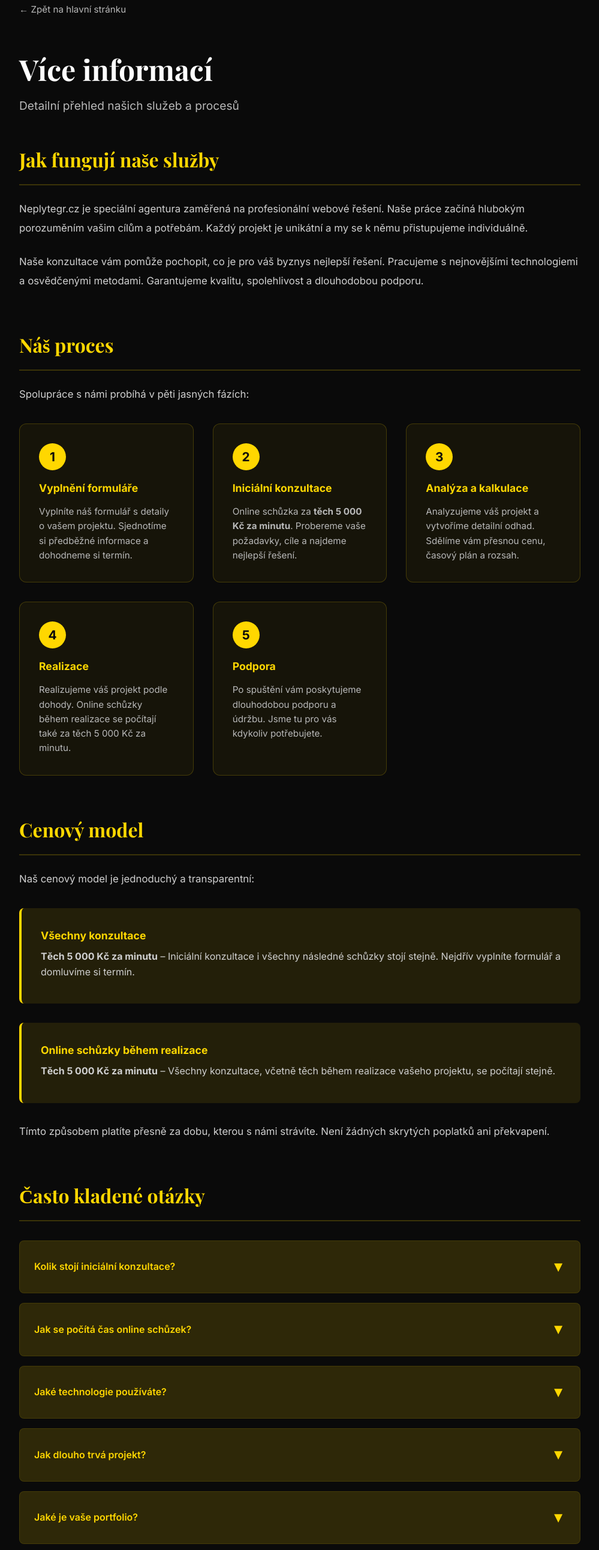
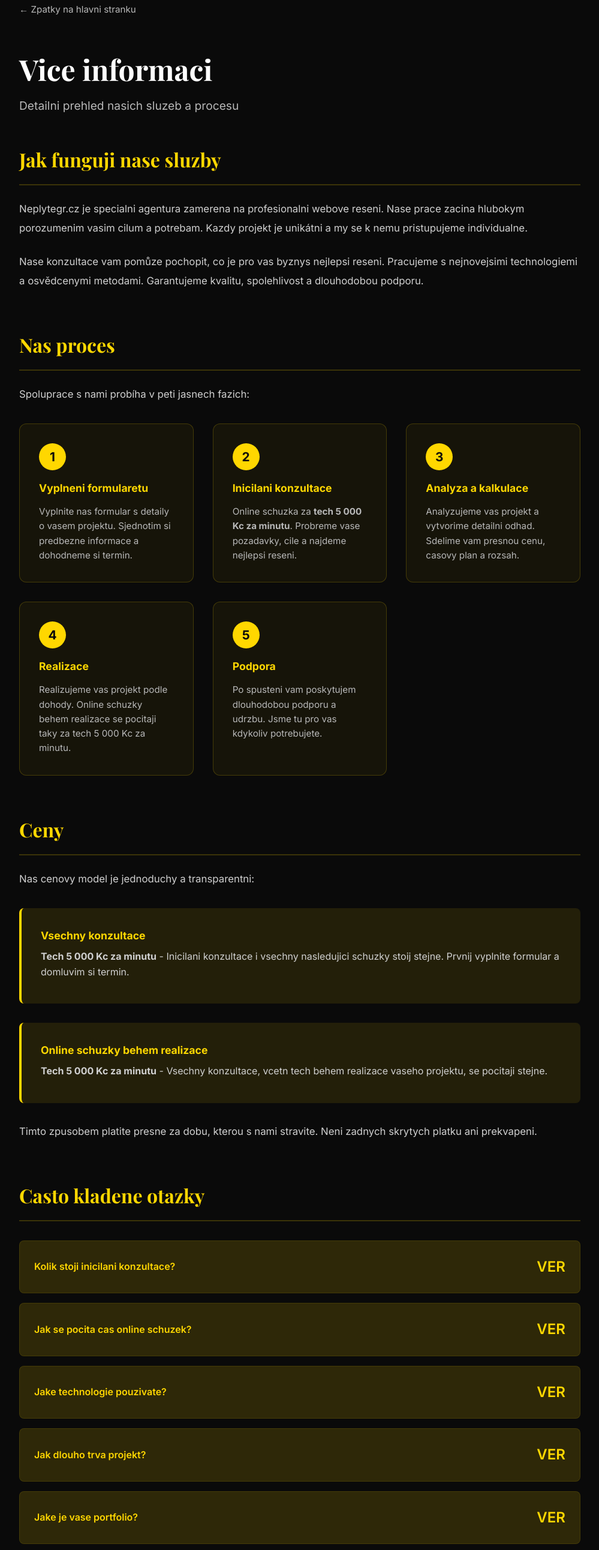
Before and after one commit to brakotaja/Web-NeplyTegr, a plain HTML site: page info.html in a window 1280 px wide. Shown: the part 156-2740 px from the top of the page at 60% size, without its empty margins (140-1139 px from the left). Drawn offline with nearby package versions, Linux system fonts and the light colour scheme.

Commit message:
Update info.html

```diff
--- a/info.html
+++ b/info.html
@@ -3,7 +3,7 @@
 <head>
     <meta charset="UTF-8">
     <meta name="viewport" content="width=device-width, initial-scale=1.0">
-    <title>Více informací - Neplytegr.cz</title>
+    <title>Vice informaci - Neplytegr.cz</title>
     <link href="https://fonts.googleapis.com/css2?family=Inter:wght@300;400;500;600;700&family=Playfair+Display:wght@700&display=swap" rel="stylesheet">
     <style>
         * {
@@ -316,7 +316,7 @@
         <div class="header-content">
             <a href="https://neplytegr.cz" class="logo">NEPLYTEGR</a>
             <nav>
-                <a href="https://neplytegr.cz#features">Služby</a>
+                <a href="https://neplytegr.cz#features">Sluzby</a>
                 <a href="https://neplytegr.cz#pricing">Ceny</a>
                 <a href="https://neplytegr.cz#contact">Kontakt</a>
             </nav>
@@ -325,164 +325,164 @@
 
     <div class="content-wrapper">
         <div style="margin-bottom: 3rem;">
-            <a href="https://neplytegr.cz" class="back-button">← Zpět na hlavní stránku</a>
+            <a href="https://neplytegr.cz" class="back-button">← Zpatky na hlavni stranku</a>
         </div>
 
-        <h1 class="page-title">Více informací</h1>
-        <p class="page-subtitle">Detailní přehled našich služeb a procesů</p>
+        <h1 class="page-title">Vice informaci</h1>
+        <p class="page-subtitle">Detailni prehled nasich sluzeb a procesu</p>
 
         <div class="section">
-            <h2 class="section-heading">Jak fungují naše služby</h2>
-            <p class="section-text">Neplytegr.cz je speciální agentura zaměřená na profesionální webové řešení. Naše práce začíná hlubokým porozuměním vašim cílům a potřebám. Každý projekt je unikátní a my se k němu přistupujeme individuálně.</p>
-            <p class="section-text">Naše konzultace vám pomůže pochopit, co je pro váš byznys nejlepší řešení. Pracujeme s nejnovějšími technologiemi a osvědčenými metodami. Garantujeme kvalitu, spolehlivost a dlouhodobou podporu.</p>
+            <h2 class="section-heading">Jak funguji nase sluzby</h2>
+            <p class="section-text">Neplytegr.cz je specialni agentura zamerena na profesionalni webove reseni. Nase prace zacina hlubokym porozumenim vasim cilum a potrebam. Kazdy projekt je unikátni a my se k nemu pristupujeme individualne.</p>
+            <p class="section-text">Nase konzultace vam pomůze pochopit, co je pro vas byznys nejlepsi reseni. Pracujeme s nejnovejsimi technologiemi a osvědcenymi metodami. Garantujeme kvalitu, spolehlivost a dlouhodobou podporu.</p>
         </div>
 
         <div class="section">
-            <h2 class="section-heading">Náš proces</h2>
-            <p class="section-text">Spolupráce s námi probíhá v pěti jasných fázích:</p>
+            <h2 class="section-heading">Nas proces</h2>
+            <p class="section-text">Spoluprace s nami probíha v peti jasnech fazich:</p>
 
             <div class="process-steps">
                 <div class="step">
                     <div class="step-number">1</div>
-                    <h3>Vyplnění formuláře</h3>
-                    <p>Vyplníte náš formulář s detaily o vašem projektu. Sjednotíme si předběžné informace a dohodneme si termín.</p>
+                    <h3>Vyplneni formularetu</h3>
+                    <p>Vyplnite nas formular s detaily o vasem projektu. Sjednotim si predbezne informace a dohodneme si termin.</p>
                 </div>
 
                 <div class="step">
                     <div class="step-number">2</div>
-                    <h3>Iniciální konzultace</h3>
-                    <p>Online schůzka za <strong>těch 5 000 Kč za minutu</strong>. Probereme vaše požadavky, cíle a najdeme nejlepší řešení.</p>
+                    <h3>Inicilani konzultace</h3>
+                    <p>Online schuzka za <strong>tech 5 000 Kc za minutu</strong>. Probreme vase pozadavky, cile a najdeme nejlepsi reseni.</p>
                 </div>
 
                 <div class="step">
                     <div class="step-number">3</div>
-                    <h3>Analýza a kalkulace</h3>
-                    <p>Analyzujeme váš projekt a vytvoříme detailní odhad. Sdělíme vám přesnou cenu, časový plán a rozsah.</p>
+                    <h3>Analyza a kalkulace</h3>
+                    <p>Analyzujeme vas projekt a vytvorime detailni odhad. Sdelime vam presnou cenu, casovy plan a rozsah.</p>
                 </div>
 
                 <div class="step">
                     <div class="step-number">4</div>
                     <h3>Realizace</h3>
-                    <p>Realizujeme váš projekt podle dohody. Online schůzky během realizace se počítají také za těch 5 000 Kč za minutu.</p>
+                    <p>Realizujeme vas projekt podle dohody. Online schuzky behem realizace se pocitaji taky za tech 5 000 Kc za minutu.</p>
                 </div>
 
                 <div class="step">
                     <div class="step-number">5</div>
                     <h3>Podpora</h3>
-                    <p>Po spuštění vám poskytujeme dlouhodobou podporu a údržbu. Jsme tu pro vás kdykoliv potřebujete.</p>
+                    <p>Po spusteni vam poskytujem dlouhodobou podporu a udrzbu. Jsme tu pro vas kdykoliv potrebujete.</p>
                 </div>
             </div>
         </div>
 
         <div class="section">
-            <h2 class="section-heading">Cenový model</h2>
-            <p class="section-text">Naš cenový model je jednoduchý a transparentní:</p>
+            <h2 class="section-heading">Ceny</h2>
+            <p class="section-text">Nas cenovy model je jednoduchy a transparentni:</p>
 
             <div class="highlight-box">
-                <h4>Všechny konzultace</h4>
-                <p><strong>Těch 5 000 Kč za minutu</strong> – Iniciální konzultace i všechny následné schůzky stojí stejně. Nejdřív vyplníte formulář a domluvíme si termín.</p>
+                <h4>Vsechny konzultace</h4>
+                <p><strong>Tech 5 000 Kc za minutu</strong> - Inicilani konzultace i vsechny nasledujici schuzky stoij stejne. Prvnij vyplnite formular a domluvim si termin.</p>
             </div>
 
             <div class="highlight-box">
-                <h4>Online schůzky během realizace</h4>
-                <p><strong>Těch 5 000 Kč za minutu</strong> – Všechny konzultace, včetně těch během realizace vašeho projektu, se počítají stejně.</p>
+                <h4>Online schuzky behem realizace</h4>
+                <p><strong>Tech 5 000 Kc za minutu</strong> - Vsechny konzultace, vcetn tech behem realizace vaseho projektu, se pocitaji stejne.</p>
             </div>
 
-            <p class="section-text">Tímto způsobem platíte přesně za dobu, kterou s námi strávíte. Není žádných skrytých poplatků ani překvapení.</p>
+            <p class="section-text">Timto zpusobem platite presne za dobu, kterou s nami stravite. Neni zadnych skrytych platku ani prekvapeni.</p>
         </div>
 
         <div class="section">
-            <h2 class="section-heading">Často kladené otázky</h2>
+            <h2 class="section-heading">Casto kladene otazky</h2>
 
             <div class="faq">
                 <div class="faq-item">
                     <div class="faq-question" onclick="toggleFAQ(this)">
-                        <span>Kolik stojí iniciální konzultace?</span>
-                        <span class="faq-toggle">▼</span>
+                        <span>Kolik stoji inicilani konzultace?</span>
+                        <span class="faq-toggle">VER</span>
                     </div>
                     <div class="faq-answer">
-                        <p>Iniciální konzultace stojí <strong>těch 5 000 Kč za minutu</strong>, stejně jako všechny ostatní konzultace. Nejdřív vyplníte formulář, kde si domluvíme detaily a termín schůzky.</p>
+                        <p>Inicilani konzultace stoji <strong>tech 5 000 Kc za minutu</strong>, stejne jako vsechny ostatni konzultace. Prvnij vyplnite formular, kde si domluvim detaily a termin schuzky.</p>
                     </div>
                 </div>
 
                 <div class="faq-item">
                     <div class="faq-question" onclick="toggleFAQ(this)">
-                        <span>Jak se počítá čas online schůzek?</span>
-                        <span class="faq-toggle">▼</span>
+                        <span>Jak se pocita cas online schuzek?</span>
+                        <span class="faq-toggle">VER</span>
                     </div>
                     <div class="faq-answer">
-                        <p>Čas se počítá od začátku schůzky do konce. Fakturujeme těch 5 000 Kč za každou začatou minutu. Např. 5minut schůzka = 25 000 Kč, 7minut schůzka = 35 000 Kč.</p>
+                        <p>Cas se pocita od zacatku schuzky do konce. Fakturujeme tech 5 000 Kc za kazdou zacinatou minutu. Např. 5minut schuzka = 25 000 Kc, 7minut schuzka = 35 000 Kc.</p>
                     </div>
                 </div>
 
                 <div class="faq-item">
                     <div class="faq-question" onclick="toggleFAQ(this)">
-                        <span>Jaké technologie používáte?</span>
-                        <span class="faq-toggle">▼</span>
+                        <span>Jake technologie pouzivate?</span>
+                        <span class="faq-toggle">VER</span>
                     </div>
                     <div class="faq-answer">
-                        <p>Používáme nejnovější technologie na trhu. React, Vue.js, Node.js, Python, AWS, Google Cloud, a další. Vždy volíme technologii, která nejlépe vyhovuje vašemu projektu.</p>
+                        <p>Pouzivame nejnovejsi technologie na trhu. React, Vue.js, Node.js, Python, AWS, Google Cloud, a dalsi. Vzdy volime technologii, ktera nejlepe vyhovuje vasemu projektu.</p>
                     </div>
                 </div>
 
                 <div class="faq-item">
                     <div class="faq-question" onclick="toggleFAQ(this)">
-                        <span>Jak dlouho trvá projekt?</span>
-                        <span class="faq-toggle">▼</span>
+                        <span>Jak dlouho trva projekt?</span>
+                        <span class="faq-toggle">VER</span>
                     </div>
                     <div class="faq-answer">
-                        <p>Doba trvání projektu se liší v závislosti na rozsahu a složitosti. Jednoduché webové stránky mohou být hotové za týdny, komplexní aplikace mohou trvat měsíce. Přesný odhad dostanete po iniciální konzultaci.</p>
+                        <p>Doba trvani projektu se lisi v zavislosti na rozsahu a slozitosti. Jednoduche webove stranky mohou byt hotove za tydny, komplexni aplikace mohou trv mesice. Presny odhad dostanete po inicilani konzultaci.</p>
                     </div>
                 </div>
 
                 <div class="faq-item">
                     <div class="faq-question" onclick="toggleFAQ(this)">
-                        <span>Jaké je vaše portfolio?</span>
-                        <span class="faq-toggle">▼</span>
+                        <span>Jake je vase portfolio?</span>
+                        <span class="faq-toggle">VER</span>
                     </div>
                     <div class="faq-answer">
-                        <p>Pracujeme s klienty z různých oborů – e-commerce, SaaS, marketing, finance, zdravotnictví a dalších. Portfolio se vám rád ukáže během iniciální konzultace. Máme zkušenosti s projekty od malých startupů až po velké korporace.</p>
+                        <p>Pracujeme s klienty z ruznych oboru - e-commerce, SaaS, marketing, finance, zdravotnictvi a dalsi. Portfolio se vam rad ukazuje behem inicilani konzultace. Mame zkusnosti s projekty od malych startupu az po velike korporace.</p>
                     </div>
                 </div>
             </div>
         </div>
 
         <div class="section">
-            <h2 class="section-heading">Proč si vybrat Neplytegr.cz</h2>
+            <h2 class="section-heading">Proc si vybrat Neplytegr.cz</h2>
 
             <div class="highlight-box">
-                <h4>🎯 Specialisté na webová řešení</h4>
-                <p>Jsme zaměření čistě na webový vývoj a design. To znamená, že jsme v tom extrémně dobří.</p>
+                <h4>🎯 Specialiste na webova reseni</h4>
+                <p>Jsme zamereni ciste na webovy vyvoj a design. To znamena, ze jsme v tom extremne dobri.</p>
             </div>
 
             <div class="highlight-box">
-                <h4>💰 Transparentní ceny</h4>
-                <p>Žádné skryté poplatky, žádná překvapení. Víte přesně, za co platíte.</p>
+                <h4>💰 Transparentni ceny</h4>
+                <p>Zadne skryte poplatky, zadna prekvapeni. Vite presne, za co platite.</p>
             </div>
 
             <div class="highlight-box">
-                <h4>📈 Orientace na výsledky</h4>
-                <p>Nás zajímá váš úspěch. Pracujeme tak, aby váš web generoval hodnotu pro váš byznys.</p>
+                <h4>📈 Orientace na vysledky</h4>
+                <p>Nas zajima vas uspech. Pracujeme tak, aby vas web generoval hodnotu pro vas byznys.</p>
             </div>
 
             <div class="highlight-box">
-                <h4>🤝 Dlouhodobá podpora</h4>
-                <p>Vztah s klienty nás zajímá více než jednorázový projekt. Jsme tu pro vás na dlouhou dobu.</p>
+                <h4>🤝 Dlouhodoba podpora</h4>
+                <p>Vztah s klienty nas zajima vice nez jednorazovy projekt. Jsme tu pro vas na dlouhou dobu.</p>
             </div>
         </div>
 
         <div class="cta-section">
-            <h3>Jste připraveni začít?</h3>
-            <p>Objednejte si konzultaci a povidum si o vašem projektu.</p>
+            <h3>Jste pripraveni zacit?</h3>
+            <p>Objednejte si konzultaci a povidejme si o vasem projektu.</p>
             <a href="https://docs.google.com/forms/d/e/1FAIpQLScX4QnY5fVZqhGL-oESM7NM4eQI57LLsM8kHji8BjfpIMINKg/viewform?usp=publish-editor" class="btn btn-primary" target="_blank">Objednat konzultaci</a>
         </div>
     </div>
 
     <footer class="footer">
-        <p><strong>Neplytegr.cz</strong> – Profesionální webové služby</p>
+        <p><strong>Neplytegr.cz</strong> - Profesionalni webove sluzby</p>
         <p>📧 <a href="mailto:info@neplytegr.cz">info@neplytegr.cz</a></p>
-        <p>Vysoká kvalita, férové ceny, spolehlivost</p>
-        <p style="color: #555; margin-top: 2rem;">© 2026 Neplytegr.cz. Všechna práva vyhrazena.</p>
+        <p>Vysoka kvalita, ferove ceny, spolehlivost</p>
+        <p style="color: #555; margin-top: 2rem;">© 2026 Neplytegr.cz. Vsechna prava vyhrazena.</p>
     </footer>
 
     <script>
```
